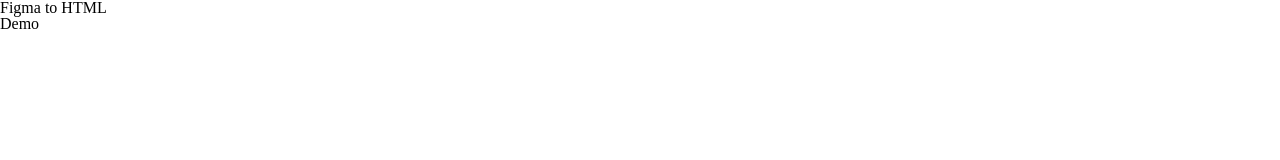
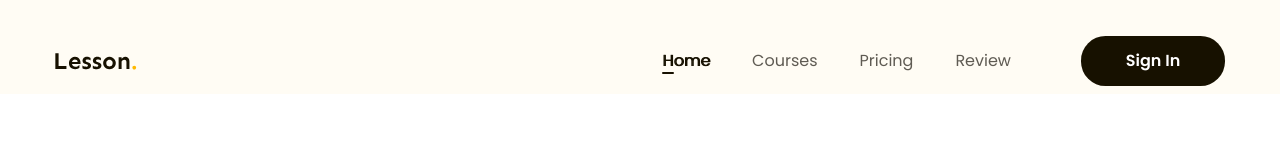
Before and after one commit to qtrong0205/Project1-Figma-to-HTML, a plain HTML site: page index.html in a window 1280 px wide. Shown: the top 160 px of the page. Drawn offline with Linux system fonts and the light colour scheme.

Commit message:
p3. làm phần header

```diff
--- a/assets/css/style.css
+++ b/assets/css/style.css
@@ -9,4 +9,98 @@
 /* khôi phục lại cỡ chữ bình thường theo rem */
 body {
   font-size: 1.6rem;
+  font-family: "Poppins", sans-serif;
 }
+
+/* common */
+a {
+  text-decoration: none;
+}
+
+.btn {
+  display: inline-block;
+  min-width: 118px;
+  padding: 0px 16px;
+  text-align: center;
+  color: #fff;
+  font-size: 1.6rem;
+  font-weight: 600;
+  border-radius: 24.5px;
+  background: #171100;
+  line-height: 50px;
+}
+
+.main_content {
+  width: 1170px;
+  margin-left: auto;
+  margin-right: auto;
+  max-width: calc(100% - 48px);
+}
+
+/* header */
+.header {
+  background: #fffcf4;
+}
+
+.header.fixed {
+  position: sticky;
+  top: -28px;
+}
+
+.header .main_content {
+  display: flex;
+  align-items: center;
+  padding: 36px 0px 8px;
+}
+
+/* nav */
+.nav ul {
+  display: flex;
+  /* padding: 21px; */
+}
+
+.nav {
+  margin-left: auto;
+}
+
+.nav a {
+  position: relative;
+  color: #5f5b53;
+  font-size: 1.6rem;
+  padding: 8px 21px;
+}
+
+.nav a:hover {
+  color: #171100;
+  font-size: 1.6rem;
+  text-shadow: 1px 0 0 currentColor;
+}
+
+.nav li.active a::after {
+  position: absolute;
+  left: 21px;
+  bottom: 6px;
+  display: inline-block;
+  content: "";
+  width: 12px;
+  height: 2px;
+  border-radius: 1px;
+  background: #171100;
+}
+
+.nav li.active a {
+  color: #171100;
+  font-size: 1.6rem;
+  text-shadow: 1px 0 0 currentColor;
+}
+
+/* button sign in */
+.header .btn_sign-in {
+  min-width: 144px;
+  height: 50px;
+  flex-shrink: 0;
+}
+
+.header .action {
+  margin-left: 49px;
+}
--- a/index.html
+++ b/index.html
@@ -5,12 +5,43 @@
     <meta name="viewport" content="width=device-width, initial-scale=1.0" />
     <!-- reset css -->
     <link rel="stylesheet" href="./assets/css/reset.css" />
+    <!-- thêm font -->
+    <link rel="preconnect" href="https://fonts.googleapis.com" />
+    <link rel="preconnect" href="https://fonts.gstatic.com" crossorigin />
+    <link
+      href="https://fonts.googleapis.com/css2?family=Poppins:ital,wght@0,400;0,500;0,600;0,700;1,400&family=Sen:wght@700&display=swap"
+      rel="stylesheet"
+    />
     <!-- add style -->
     <link rel="stylesheet" href="./assets/css/style.css" />
     <title>Figma to HTML</title>
   </head>
-  <body>
-    <h1>Figma to HTML</h1>
-    <h2>Demo</h2>
+  <body style="height: 10000px">
+    <header class="header fixed">
+      <div class="main_content">
+        <!-- logo -->
+        <img src="./assets/img/Lesson..svg" alt="" class="logo" />
+        <!-- nav bar -->
+        <div class="nav">
+          <ul>
+            <li class="active">
+              <a href="#!">Home</a>
+            </li>
+            <li>
+              <a href="#!">Courses</a>
+            </li>
+            <li>
+              <a href="#!">Pricing</a>
+            </li>
+            <li>
+              <a href="#!">Review</a>
+            </li>
+          </ul>
+        </div>
+        <div class="action">
+          <a href="" class="btn btn_sign-in">Sign In</a>
+        </div>
+      </div>
+    </header>
   </body>
 </html>
```
Also changed, not shown: assets/img/Lesson..svg (added).
